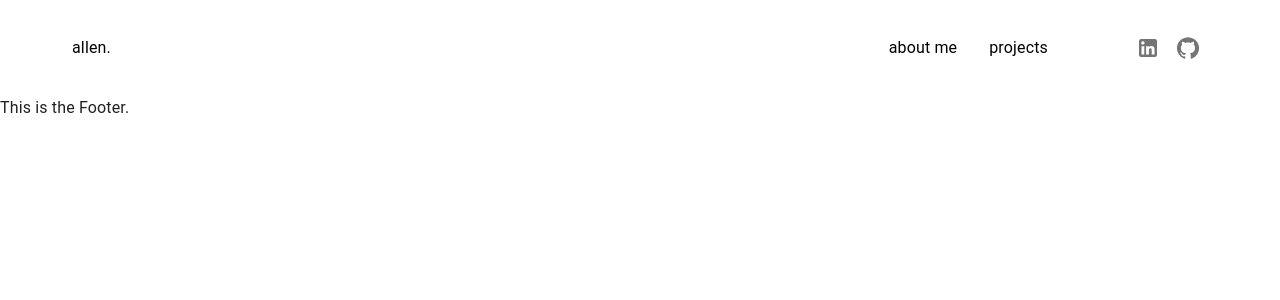
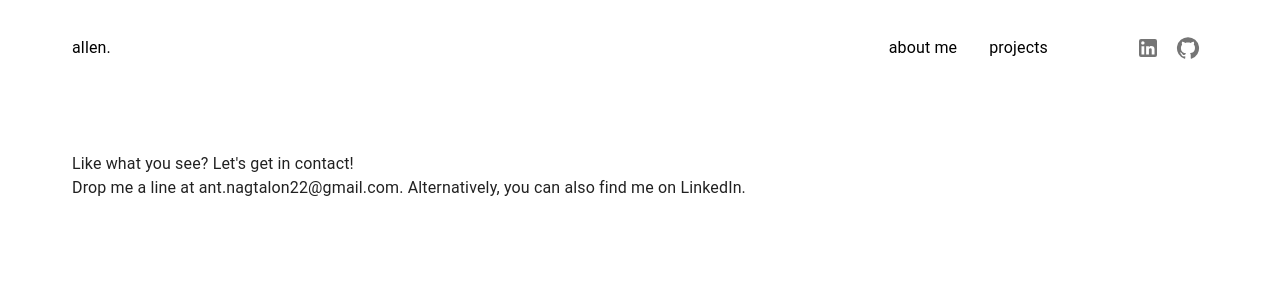
Before and after one commit to allen-nagtalon/portfolio-site, a React (Create React App) app: page / in a window 1280 px wide. Shown: the top 300 px of the page. Built offline with nearby package versions, Linux system fonts and the light colour scheme.

Commit message:
Added content to Footer component

```diff
--- a/src/components/Footer/Footer.js
+++ b/src/components/Footer/Footer.js
@@ -1,6 +1,28 @@
+import React from 'react'
+import { AppBar, Toolbar, Box, Typography } from '@mui/material'
+
 const Footer = _ => {
   return (
-    <div>This is the Footer.</div>
+    <AppBar
+      position='static'
+      elevation={0}
+      color='transparent'
+      sx={{
+        px: 6,
+        py: 6
+      }}
+    >
+      <Toolbar>
+        <Box>
+          <Typography component='h1'>
+            Like what you see? Let's get in contact!
+          </Typography>
+          <Typography component='h3'>
+            Drop me a line at ant.nagtalon22@gmail.com. Alternatively, you can also find me on LinkedIn.
+          </Typography>
+        </Box>
+      </Toolbar>
+    </AppBar>
   )
 }
 
```
